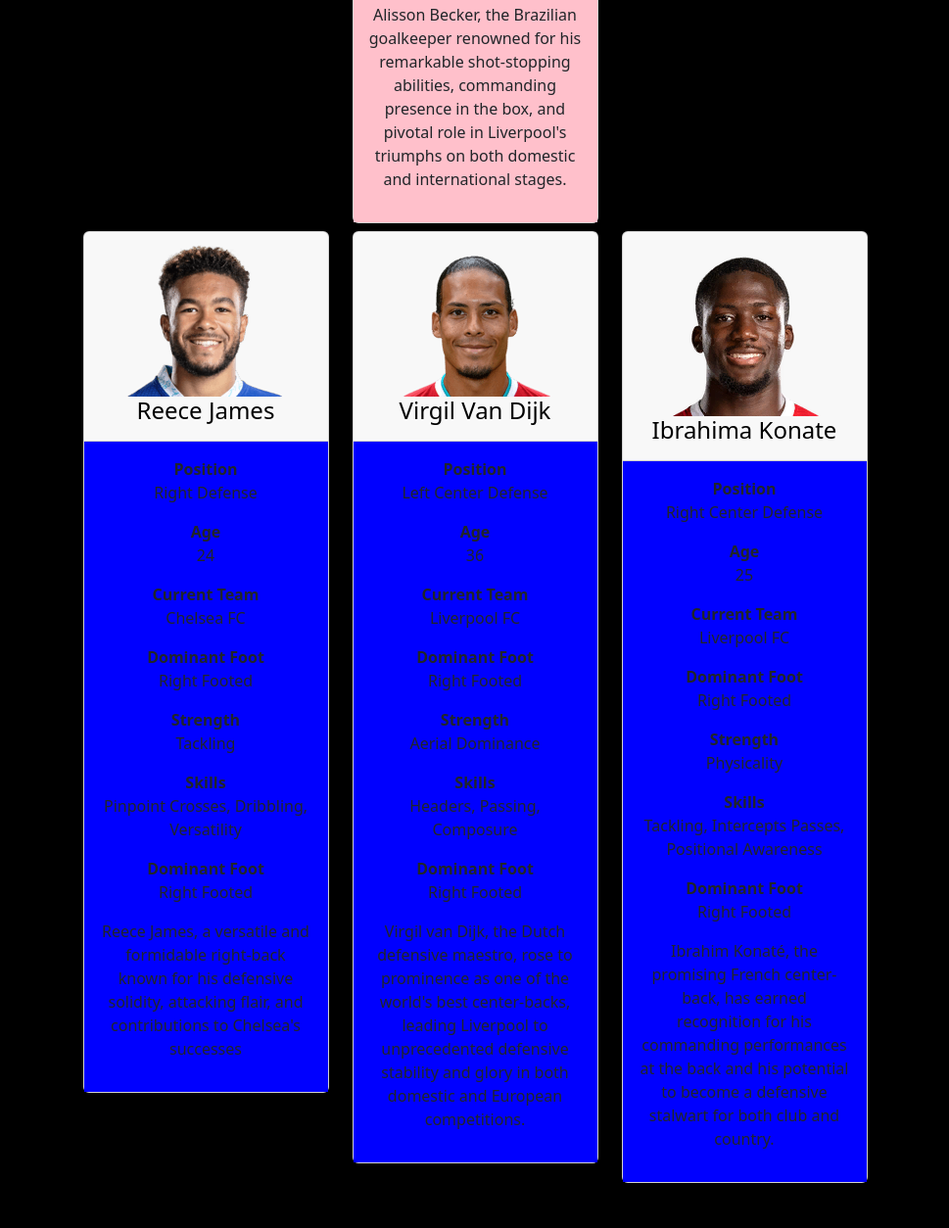
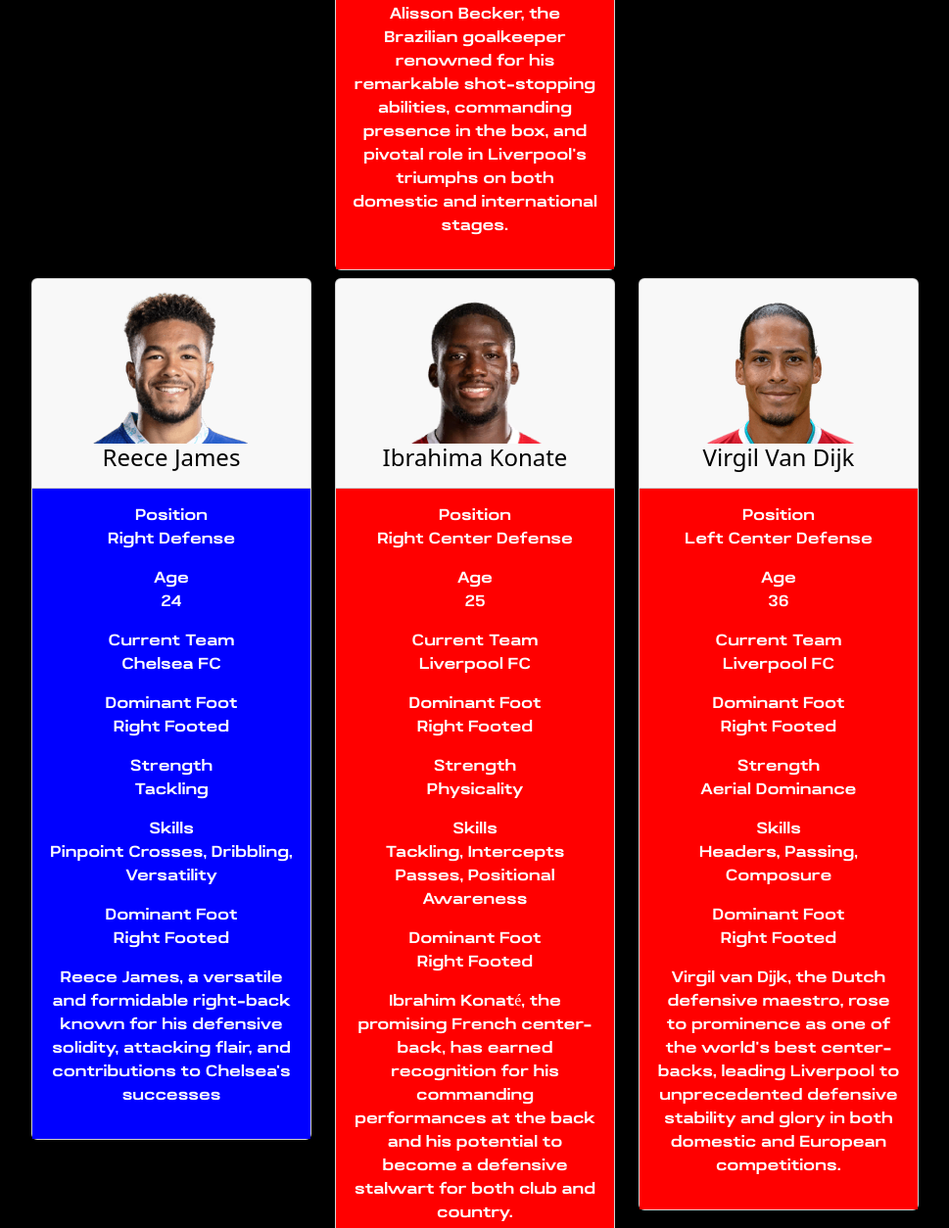
Before and after one commit to ayatsakalla/Super-Team, a plain HTML site: page index.html in a window 1280 px wide. Shown: the part 818-2072 px from the top of the page at 98% size, without its empty margins (155-1124 px from the left). Before the commit the page ends 2050 px from the top, so only its background shows below. Drawn offline with nearby package versions, Linux system fonts and the light colour scheme.

Commit message:
started fixing img sizing and info + font but want to change font

```diff
--- a/index.html
+++ b/index.html
@@ -21,13 +21,13 @@
         <link rel="stylesheet" href="style.css">
 
         <!-- favicon -->
-        <link rel="shortcut icon" href="favicon-soccer.png" type="image/x-icon">
+        <link rel="shortcut icon" href="soccer-favicon.png" type="image/x-icon">
     </head>
 
     <body>
 
         <main>
-            <div class="container">
+            <div class="container-fluid">
                 <h1 class="text-white text-center display-2">Starting 11🔥</h1>
 
                 <div class="row d-flex justify-content-center m-2" id="goalie">
--- a/script.js
+++ b/script.js
@@ -26,6 +26,18 @@ const teamMembers = [
        biography: "Reece James, a versatile and formidable right-back known for his defensive solidity, attacking flair, and contributions to Chelsea's successes"
     } ,
     {
+       name: 'Ibrahima Konate',
+       img: 'konate.png',
+       age: 25,
+       position: 'defense',
+       currentTeam: 'Liverpool FC',
+       location: 'Right Center Defense',
+       strength: 'Physicality',
+       skills: ['Tackling, Intercepts Passes, Positional Awareness'],
+       foot: 'Right Footed',
+       biography: "Ibrahim Konaté, the promising French center-back, has earned recognition for his commanding performances at the back and his potential to become a defensive stalwart for both club and country."
+    } ,
+    {
        name: 'Virgil Van Dijk',
        img: 'virgil.webp',
        age: 36,
@@ -36,20 +48,7 @@ const teamMembers = [
        skills: ['Headers, Passing, Composure'],
        foot: 'Right Footed',
        biography: "Virgil van Dijk, the Dutch defensive maestro, rose to prominence as one of the world's best center-backs, leading Liverpool to unprecedented defensive stability and glory in both domestic and European competitions."
-    } ,
-    {
-       name: 'Ibrahima Konate',
-       img: 'konate.webp',
-       age: 25,
-       position: 'defense',
-       currentTeam: 'Liverpool FC',
-       location: 'Right Center Defense',
-       strength: 'Physicality',
-       skills: ['Tackling, Intercepts Passes, Positional Awareness'],
-       foot: 'Right Footed',
-       biography: "Ibrahim Konaté, the promising French center-back, has earned recognition for his commanding performances at the back and his potential to become a defensive stalwart for both club and country."
     }
-
    ]
 
    function generateTeamCards() {
@@ -63,27 +62,19 @@ const teamMembers = [
 
            const card = document.createElement('div')
 
-           card.classList.add('col-md-3')
+           card.classList.add('col-3')
 
            //style BG color of card on position
            let backgroundColor = ''
 
-           switch(member.position.toLowerCase()) {
-               case 'forward':
+           switch(member.currentTeam) {
+               case 'Liverpool FC':
                    backgroundColor = 'red'
                    break
-               case 'midfield':
-                   backgroundColor = 'green'
-                   break
-               case 'defense':
+               case 'Chelsea FC':
                    backgroundColor = 'blue'
                    break
-               case 'manager':
-                   backgroundColor = 'grey'
-                   break
-                case 'goalie':
-                    backgroundColor = 'pink'
-                    break
+
            }
 
 
@@ -94,7 +85,7 @@ const teamMembers = [
                 <img class="img-fluid" src="${member.img}"></img>
                 <h4>${member.name}</h4>
             </div>
-            <div class = "card-body text-center" style = "background-color:${backgroundColor};">
+            <div class = "card-body text-center text-white wesker" style = "background-color:${backgroundColor};">
                 <p><strong>Position</strong> <br> ${member.location}</p>
                 <p><strong>Age</strong> <br> ${member.age}</p>
                 <p><strong>Current Team</strong> <br> ${member.currentTeam}</p>
--- a/style.css
+++ b/style.css
@@ -3,3 +3,13 @@ html, body {
     height: 100%;
     background-color: black;
 }
+
+/* fonts */
+@font-face {
+    font-family: 'wesker';
+    src: url('WeskerBoldsemiexpanded-YqXgO.otf');
+}
+
+.wesker {
+    font-family: 'wesker';
+}
```
Also changed, not shown: WeskerBoldsemiexpanded-YqXgO.otf (added), favicon-soccer.png (deleted), konate.png (added), konate.webp (deleted), soccer-favicon.png (added).
